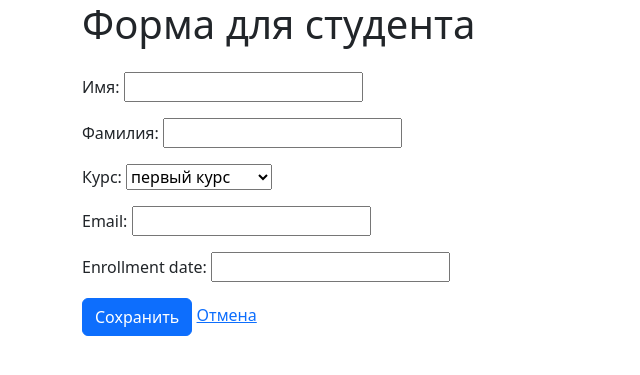
After one commit to aomakaomak/DjangoProject, a Django app: page /students/create/ in a window 1280 px wide. The commit adds this page. Shown: the top 375 px of the page, without its empty margins (0-640 px from the left). Run offline with Django 5.2, Linux system fonts and the light colour scheme; some libraries are stand-ins or nearby versions.

Commit message:
созданы формы в студентах

```diff
--- /dev/null
+++ b/students/forms.py
@@ -0,0 +1,7 @@
+from django import forms
+from .models import Student
+
+class StudentForm(forms.ModelForm):
+    class Meta:
+        model = Student
+        fields = ['first_name', 'last_name', 'year', 'email', 'enrollment_date']
--- a/students/models.py
+++ b/students/models.py
@@ -26,6 +26,8 @@ class Student(models.Model):
     first_name = models.CharField(max_length=150, verbose_name='Имя')
     last_name = models.CharField(max_length=150, verbose_name='Фамилия')
     year = models.CharField(max_length=6, choices=YEAR_IN_SCHOOL_CHOICES, default=FIRST_YEAR, verbose_name='Курс')
+    email = models.EmailField()
+    enrollment_date = models.DateField()
 
     def __str__(self):
         return f'{self.first_name} {self.last_name}'
--- /dev/null
+++ b/students/templates/students/student_form.html
@@ -0,0 +1,22 @@
+<!DOCTYPE html>
+<html lang="en">
+<head>
+    <meta charset="UTF-8">
+    <title>Форма для студента</title>
+    <meta name="viewport" content="width=device-width, initial-scale=1.0">
+    <link href="/static/css/bootstrap.min.css" rel="stylesheet">
+</head>
+<body>
+    <div class="container">
+        <h1 class="mb-4">Форма для студента</h1>
+        <form method="post">
+            {% csrf_token %}
+            {{ form.as_p }}
+            <button type="submit" class="btn btn-primary">Сохранить</button>
+            <a href=" {% url 'students:student_list'%}">Отмена</a>
+        </form>
+    </div>
+
+    <script src="/static/js/bootstrap.bundle.min.js"></script>
+</body>
+</html>
--- a/students/templates/students/student_list.html
+++ b/students/templates/students/student_list.html
@@ -14,7 +14,7 @@
         {% elif student.year == 'third' %} list-group-item-warning
         {% elif student.year == 'fourth' %} list-group-item-danger
         {% endif %}">
-        {{ student.first_name }} {{ student.last_name }}
+        <a href="{% url 'students:student_detail' student.pk %}">{{ student.first_name }} {{ student.last_name }}</a>
         <span class="badge text-bg-primary rounded-pill">
             {% if student.year == 'first' %}
                 Первый курс
--- a/students/urls.py
+++ b/students/urls.py
@@ -16,6 +16,8 @@ urlpatterns = [
     path('index/', views.index, name='index'),
     path('student_detail/<int:student_id>/', views.student_detail, name='student_detail'),
     path('student_list/', views.student_list, name='student_list'),
+    path('create/', views.StudentCreateView.as_view(), name='student_create'),
+    path('update/<int:pk>/', views.StudentUpdateView.as_view(), name='student_update'),
 
     path('mymodel/list/', views.MyModelListView.as_view(), name='mymodel_list'),
     path('mymodel/create/', views.MyModelCreateView.as_view(), name='mymodel_create'),
--- a/students/views.py
+++ b/students/views.py
@@ -6,7 +6,22 @@ from django.urls import reverse_lazy
 from django.views.generic.edit import CreateView, UpdateView, DeleteView
 from django.views.generic import ListView, DetailView
 
+from students.forms import StudentForm
 from students.models import Student, MyModel
+
+class StudentCreateView(CreateView):
+    model = Student
+    form_class = StudentForm
+    template_name = 'students/student_form.html'
+    success_url = reverse_lazy('students:student_list')
+
+
+class StudentUpdateView(UpdateView):
+    model = Student
+    form_class = StudentForm
+    template_name = 'students/student_form.html'
+    success_url = reverse_lazy('students:student_list')
+
 
 class MyModelCreateView(CreateView):
     model = MyModel
```
Also changed, not shown: students/migrations/0003_student_email_student_enrollment_date.py (added).
